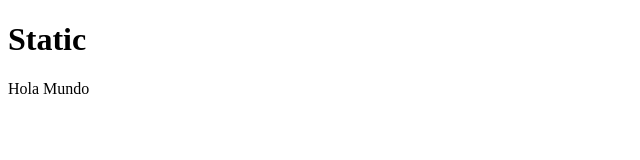
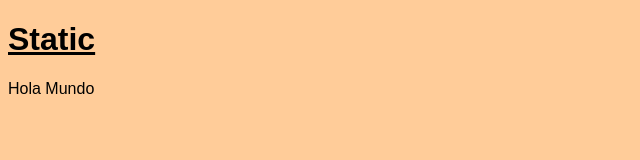
Before and after one commit to ryvanyo/static, a plain HTML site: page index.html in a window 1280 px wide. Shown: the whole page, without its empty margins (0-640 px from the left). Drawn offline with Linux system fonts and the light colour scheme.

Commit message:
style.css

```diff
--- a/index.html
+++ b/index.html
@@ -3,6 +3,7 @@
 <head>
   <meta charset="utf-8">
   <title>Saludos Static</title>
+  <link rel="stylesheet" type="text/css" href="style.css">
 </head>
 <body>
     <h1>Static</h1>
--- /dev/null
+++ b/style.css
@@ -0,0 +1,12 @@
+html{
+  font-size: 16px;
+  font-family: arial, helvetica, sans-serif;
+}
+
+body{
+  background-color: #ffcc99;
+}
+
+h1{
+  text-decoration: underline;
+}
```
Also changed, not shown: 1 other file.
